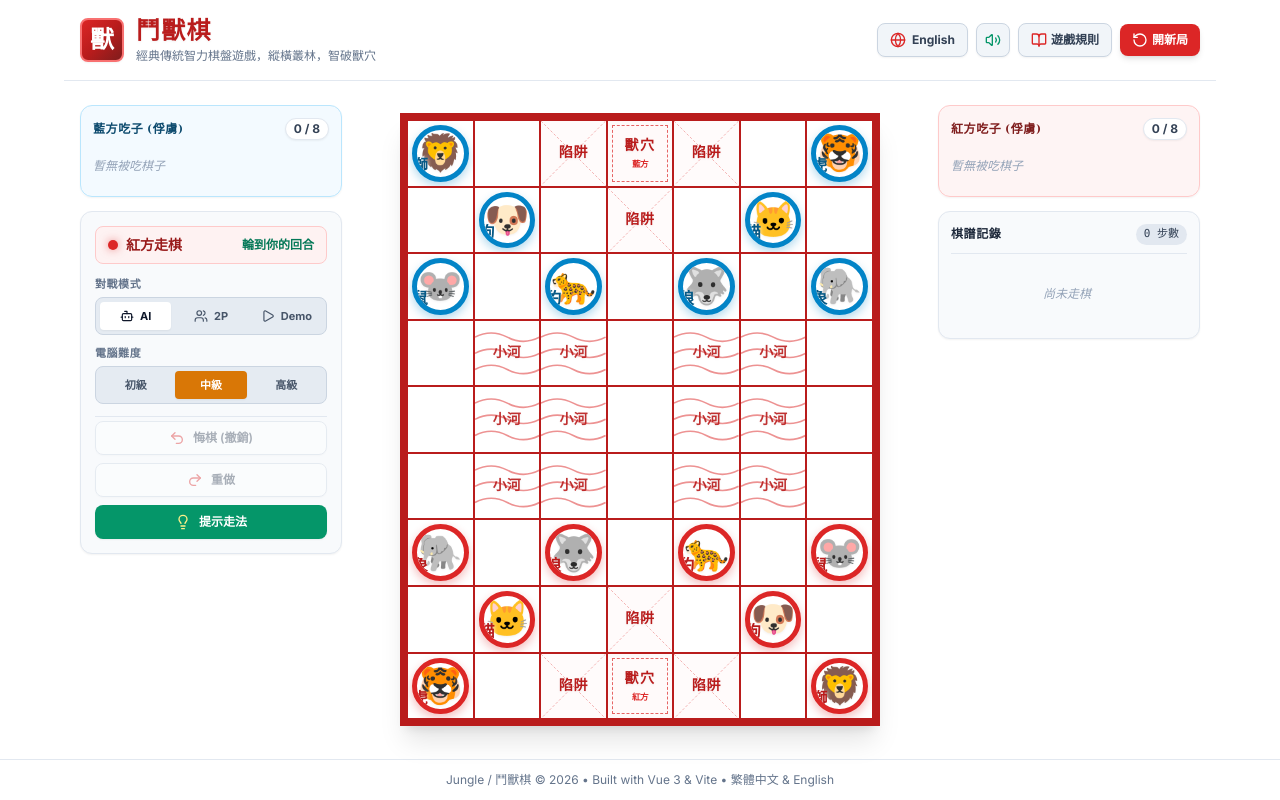
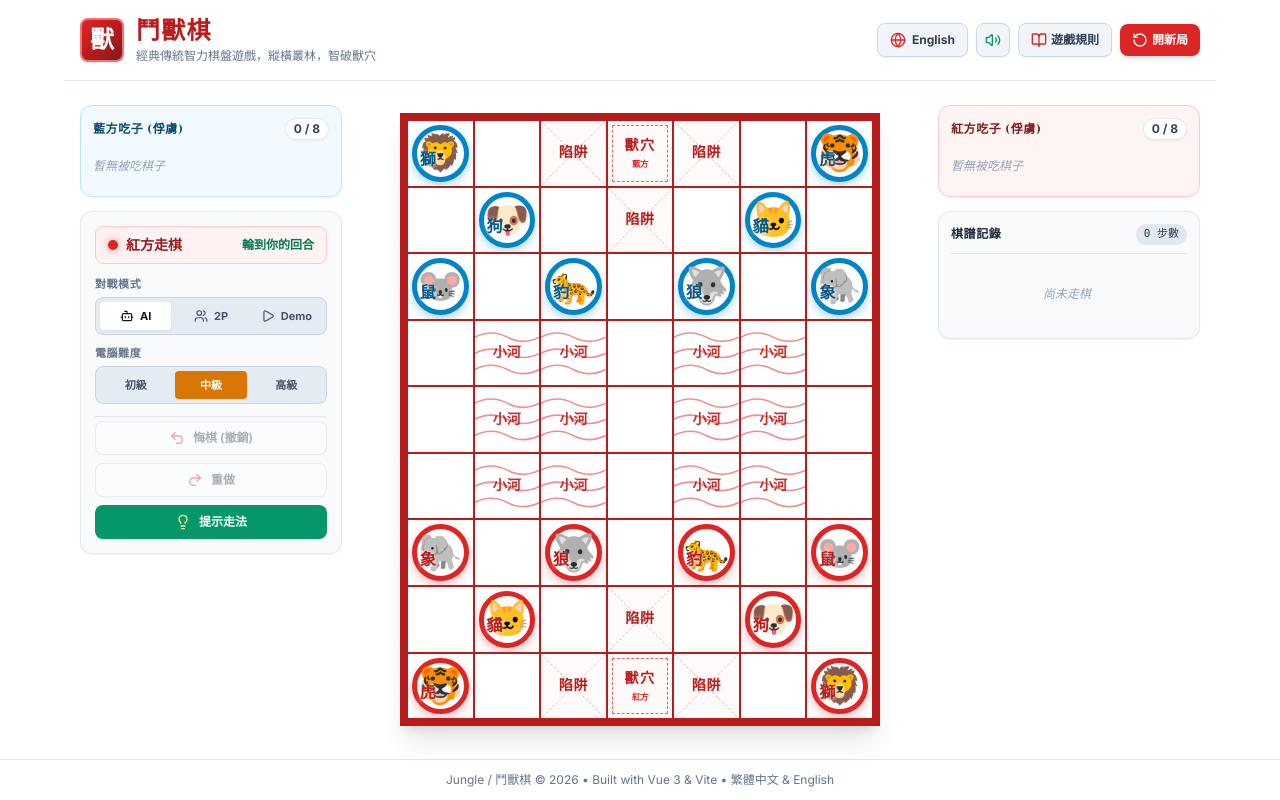
Before and after one commit to kennith/jungle-app, a Vue app: page / in a window 1280 px wide. Built offline with nearby package versions, Linux system fonts and the light colour scheme.

Commit message:
style: ensure piece label is not covered or clipped by border

```diff
--- a/src/components/Piece.vue
+++ b/src/components/Piece.vue
@@ -24,7 +24,7 @@ const isRed = computed(() => props.piece.player === 'red');
 
 <template>
   <div
-    class="relative flex items-center justify-center rounded-full select-none cursor-pointer transition-all duration-200 overflow-hidden"
+    class="relative flex items-center justify-center rounded-full select-none cursor-pointer transition-all duration-200"
     :class="[
       size === 'sm' ? 'w-8 h-8 border-[2.5px]' : 'w-full h-full max-w-[68px] max-h-[68px] aspect-square border-[4px] sm:border-[5px]',
       // Solid white background with Red or Blue border
@@ -49,10 +49,10 @@ const isRed = computed(() => props.piece.player === 'red');
         {{ meta.emoji }}
       </span>
 
-      <!-- Piece Name Overlaid directly on the Emoji across all screen widths -->
+      <!-- Piece Name Overlaid on the Emoji, clear of the outer border ring -->
       <span
         v-if="size !== 'sm'"
-        class="absolute -bottom-0.5 -left-1 sm:-bottom-1 sm:-left-1.5 text-[11px] sm:text-sm md:text-base font-black leading-none drop-shadow-[0_1px_2px_rgba(255,255,255,1)] tracking-tighter select-none font-oriental z-10"
+        class="absolute bottom-0 left-0 sm:bottom-0.5 sm:left-0.5 text-xs sm:text-sm md:text-base font-black leading-none drop-shadow-[0_1px_2px_rgba(255,255,255,1)] tracking-tighter select-none font-oriental z-20"
         :class="isRed ? 'text-red-700' : 'text-sky-800'"
       >
         {{ pieceName }}
@@ -62,7 +62,7 @@ const isRed = computed(() => props.piece.player === 'red');
     <!-- Trapped warning indicator badge -->
     <div
       v-if="isInTrap"
-      class="absolute -top-1 -right-1 bg-amber-500 text-amber-950 text-[9px] font-extrabold px-1.5 py-0.2 rounded-full border border-amber-300 shadow animate-bounce"
+      class="absolute -top-1 -right-1 bg-amber-500 text-amber-950 text-[9px] font-extrabold px-1.5 py-0.2 rounded-full border border-amber-300 shadow animate-bounce z-30"
     >
       {{ language === 'zh-TW' ? '陷' : 'TRAP' }}
     </div>
```
